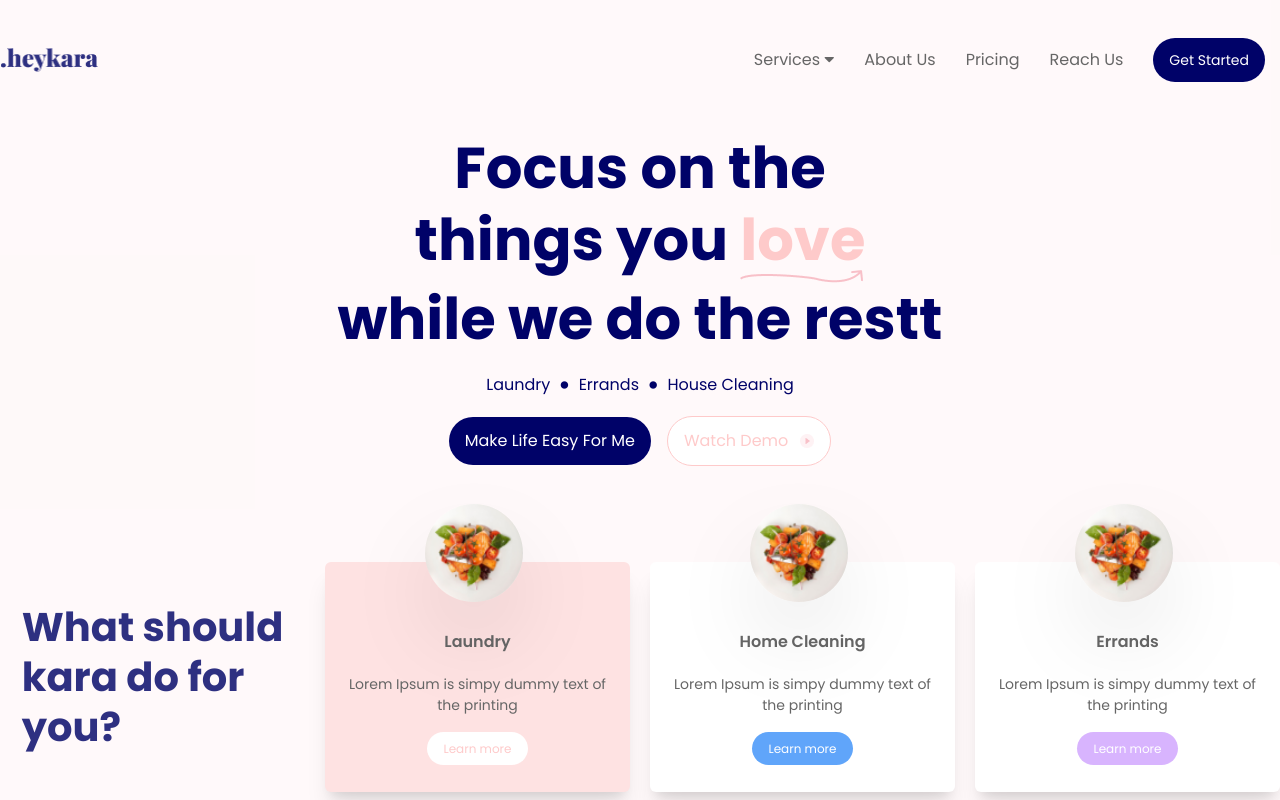
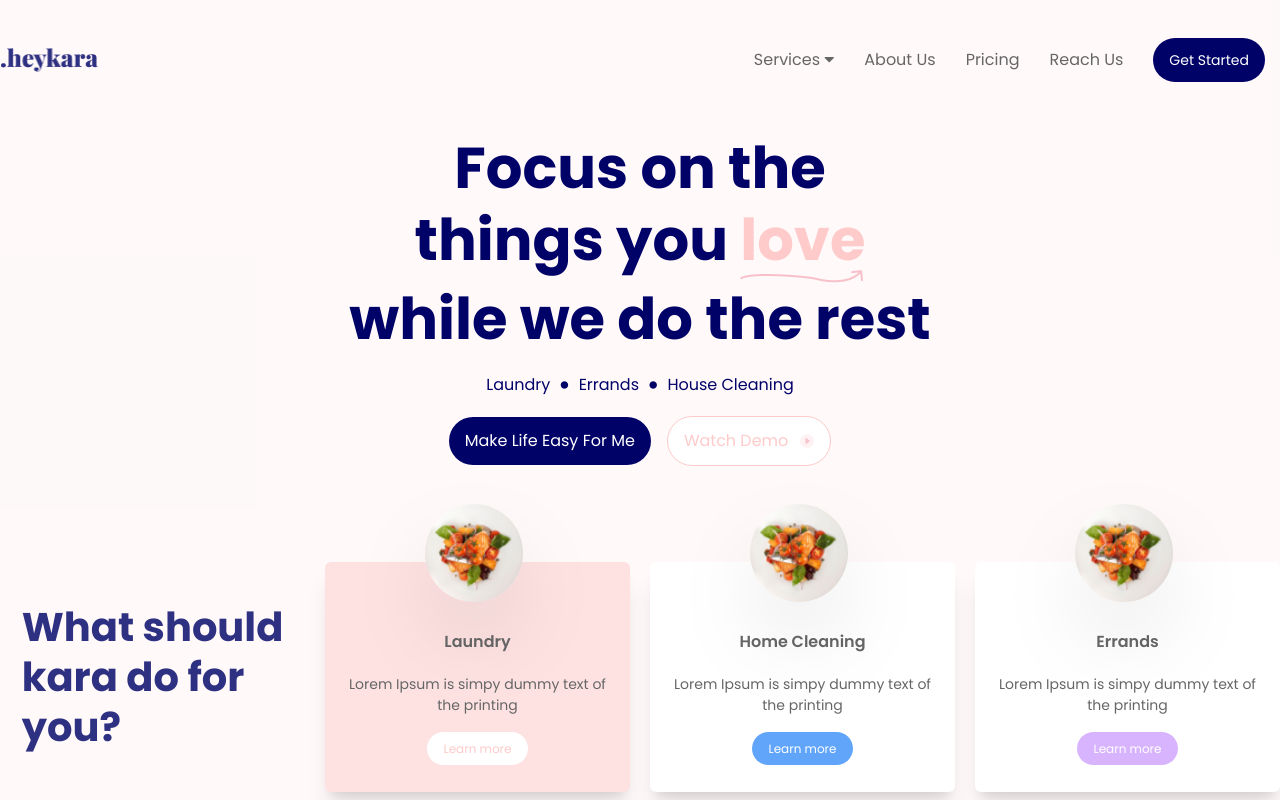
Before and after one commit to Mbrain1/landing1, a Next.js app: page / in a window 1280 px wide. Shown: the top 800 px of the page. Built offline with nearby package versions, Linux system fonts and the light colour scheme.

Commit message:
New working

```diff
--- a/pages/index.js
+++ b/pages/index.js
@@ -3,7 +3,7 @@ import Header from "/components/Header";
 
 const Dashboard = () => {
   return (
-    <>
+    <div style={{overflow: 'hidden',width:"100vw",height:"100%"}}>
 
  <section className="pbc py-12">
 
@@ -11,7 +11,7 @@ const Dashboard = () => {
 
          <div className="container mx-auto py-5 mt-10">
 
-               <h1 className="text-center font-bold blue-2 leading-tight" style={{fontSize:"max(40px,4.5vw)"}}>Focus on the <br/> things you <span className="text-red-200 inline-block relative leading-none">love <img alt="" src="/images/arrow-right.png" height="13" width="124" /></span> <br /> while we do the restt</h1>
+               <h1 className="text-center font-bold blue-2 leading-tight" style={{fontSize:"max(40px,4.5vw)"}}>Focus on the <br/> things you <span className="text-red-200 inline-block relative leading-none">love <img alt="" src="/images/arrow-right.png" height="13" width="124" /></span> <br /> while we do the rest</h1>
 
                <div className="blue-2  flex items-center justify-center my-2"><span className="mx-2">Laundry</span> <span className="text-[30px]">&bull;</span> <span className="mx-2">Errands</span> <span className="text-[30px]">&bull;</span> <span className="mx-2">House Cleaning</span> </div>
 
@@ -306,7 +306,7 @@ const Dashboard = () => {
         </div>
     </section>
     <Footer />
-  </>
+  </div>
   )
 };
 
```
